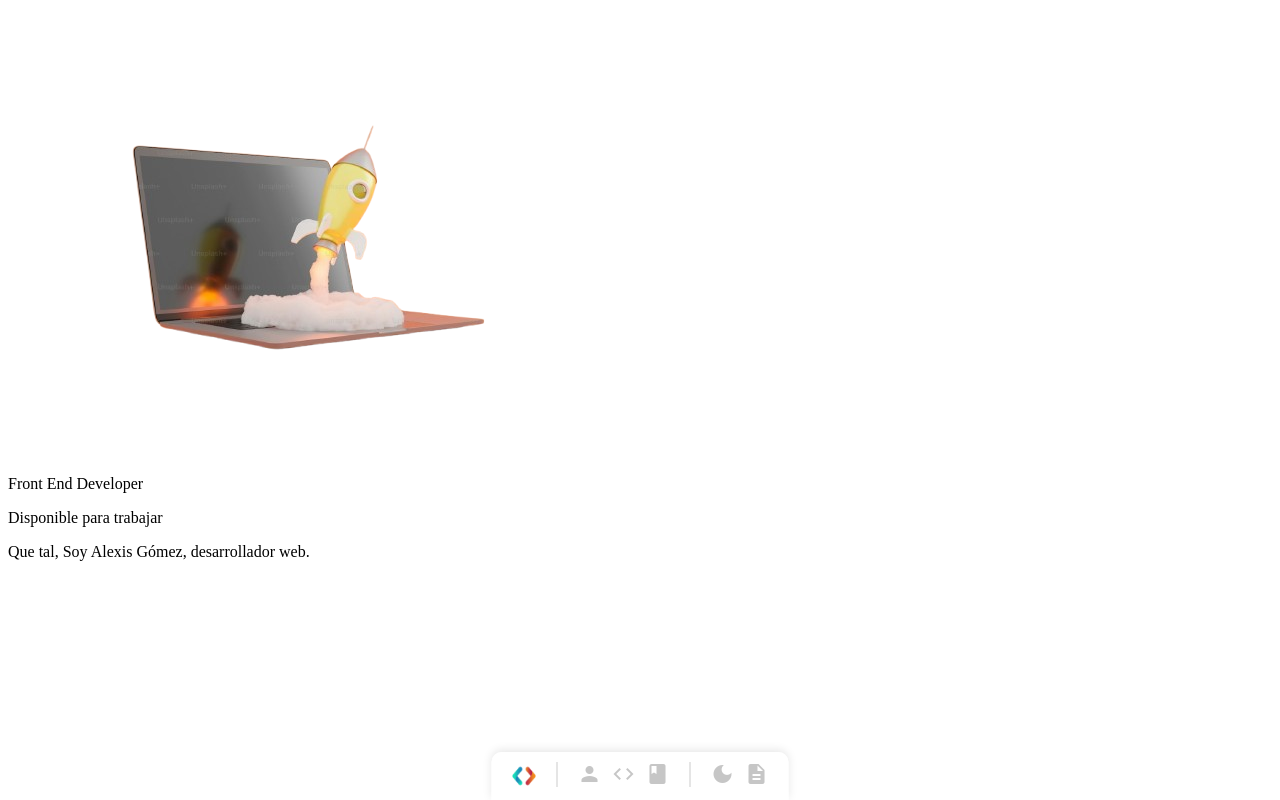
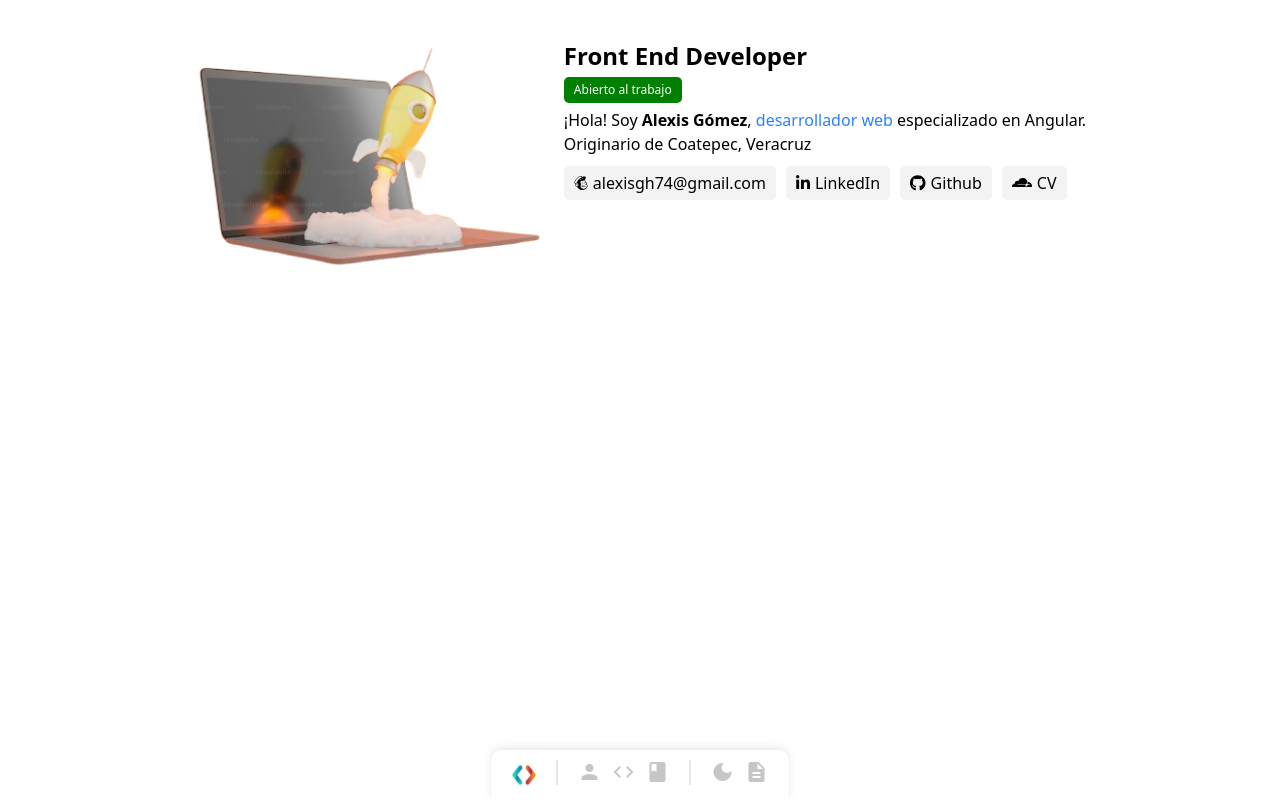
Before and after one commit to alexisgohe/portafolio_2025, an Angular app: page / in a window 1280 px wide. Built offline with nearby package versions, Linux system fonts and the light colour scheme.

Commit message:
FIX - Se crea encabezado

```diff
--- a/angular.json
+++ b/angular.json
@@ -24,7 +24,8 @@
                 "src/assets"
             ],
             "styles": [
-              "src/styles.css"
+              "src/styles.css",
+              "node_modules/@fortawesome/fontawesome-free/css/all.min.css"
             ],
             "scripts": [],
             "server": "src/main.server.ts",
@@ -84,7 +85,8 @@
               "src/assets"
             ],
             "styles": [
-              "src/styles.css"
+              "src/styles.css",
+              "node_modules/@fortawesome/fontawesome-free/css/all.min.css"
             ],
             "scripts": []
           }
--- a/package.json
+++ b/package.json
@@ -21,8 +21,14 @@
     "@angular/platform-server": "^19.1.0",
     "@angular/router": "^19.1.0",
     "@angular/ssr": "^19.1.5",
+    "@fortawesome/angular-fontawesome": "^1.0.0",
+    "@fortawesome/fontawesome-free": "^6.7.2",
+    "@fortawesome/free-brands-svg-icons": "^6.7.2",
+    "@tailwindcss/postcss": "^4.0.5",
     "express": "^4.18.2",
+    "postcss": "^8.5.1",
     "rxjs": "~7.8.0",
+    "tailwindcss": "^4.0.5",
     "tslib": "^2.3.0",
     "zone.js": "~0.15.0"
   },
--- a/src/app/app.component.css
+++ b/src/app/app.component.css
@@ -1,3 +1,57 @@
+.perfil-container {
+  display: flex;
+  justify-content: center;
+  align-items: center;
+  padding: 20px;
+}
+
+.perfil {
+  display: flex;
+  background: white;
+  padding: 20px;
+  border-radius: 10px;
+}
+
+.img-perfil img {
+  width: 350px;
+  border-radius: 10px;
+}
+
+.text-perfil {
+  margin-left: 20px;
+}
+
+.badge {
+  display: inline-block;
+  background: green;
+  color: white;
+  padding: 4px 10px;
+  border-radius: 5px;
+  font-size: 12px;
+  margin: 5px 0;
+}
+
+.redes-perfil {
+  display: flex;
+  gap: 10px;
+  margin-top: 10px;
+}
+
+.btn {
+  display: flex;
+  align-items: center;
+  gap: 5px;
+  background: #f3f3f3;
+  padding: 5px 10px;
+  border-radius: 5px;
+  text-decoration: none;
+  color: black;
+}
+
+.btn:hover {
+  background: #ddd;
+}
+
 .fixed-footer {
   position: fixed;
   bottom: 0;
--- a/src/app/app.component.html
+++ b/src/app/app.component.html
@@ -1,12 +1,28 @@
+<div class="perfil-container">
   <div class="perfil">
     <div class="img-perfil">
       <img src="assets/compu.png" alt="Computadora">
     </div>
     <div class="text-perfil">
-    <p>Front End Developer</p>
-    <p>Disponible para trabajar</p>
-    <span>Que tal, Soy Alexis Gómez, desarrollador web. </span>
+      <h1 class="text-2xl font-bold">Front End Developer</h1>
+      <span class="badge">Abierto al trabajo</span>
+      <p>¡Hola! Soy <strong>Alexis Gómez</strong>, <a href="#" class="text-blue-500">desarrollador web</a> especializado
+        en Angular.</p>
+      <p>Originario de Coatepec, Veracruz</p>
       <div class="redes-perfil">
+        <a href="assets/cv.pdf" target="_blank" class="btn">
+          <fa-icon [icon]="faMailchimp"></fa-icon> alexisgh74&#64;gmail.com
+        </a>
+        <a href="https://www.linkedin.com" target="_blank" class="btn">
+          <fa-icon [icon]="faLinkedinIn"></fa-icon> LinkedIn
+        </a>
+        <a href="https://github.com" target="_blank" class="btn">
+          <fa-icon [icon]="faGithub"></fa-icon> Github
+        </a>
+        <a href="assets/cv.pdf" target="_blank" class="btn">
+          <fa-icon [icon]="faCloudflare"></fa-icon> CV
+        </a>
+      </div>
     </div>
   </div>
 </div>
--- a/src/app/app.component.ts
+++ b/src/app/app.component.ts
@@ -1,14 +1,21 @@
 import { Component } from '@angular/core';
 import { RouterOutlet } from '@angular/router';
 import { ThemeService } from '../service/theme.service';
+import { FontAwesomeModule } from '@fortawesome/angular-fontawesome';
+import { faGithub, faLinkedinIn, faCloudflare, faMailchimp } from '@fortawesome/free-brands-svg-icons';
 
 @Component({
   selector: 'app-root',
-  imports: [],
+  imports: [FontAwesomeModule],
   templateUrl: './app.component.html',
   styleUrl: './app.component.css'
 })
 export class AppComponent {
+  faGithub = faGithub;
+  faLinkedinIn = faLinkedinIn;
+  faCloudflare = faCloudflare;
+  faMailchimp = faMailchimp;
+
   isDarkMode = false;
 
   constructor(private themeService: ThemeService) {
--- a/src/app/app.config.server.ts
+++ b/src/app/app.config.server.ts
@@ -1,10 +1,12 @@
-import { mergeApplicationConfig, ApplicationConfig } from '@angular/core';
+import { mergeApplicationConfig, ApplicationConfig, importProvidersFrom } from '@angular/core';
 import { provideServerRendering } from '@angular/platform-server';
 import { appConfig } from './app.config';
+import { FontAwesomeModule } from '@fortawesome/angular-fontawesome';
 
 const serverConfig: ApplicationConfig = {
   providers: [
     provideServerRendering(),
+    importProvidersFrom(FontAwesomeModule)
   ]
 };
 
--- a/src/styles.css
+++ b/src/styles.css
@@ -1,3 +1,11 @@
+@import "tailwindcss";
+
+:root{
+  box-shadow: none;
+  margin: 0;
+  padding: 0 80px;
+}
+
 /* styles.css */
 body.dark-theme {
   background-color: #121212;
```
Also changed, not shown: .postcssrc.json (added), src/assets/compu.png, 1 other file (tests, documents, lock files or other folders). Lines whose indentation alone changed are shown as unchanged.
